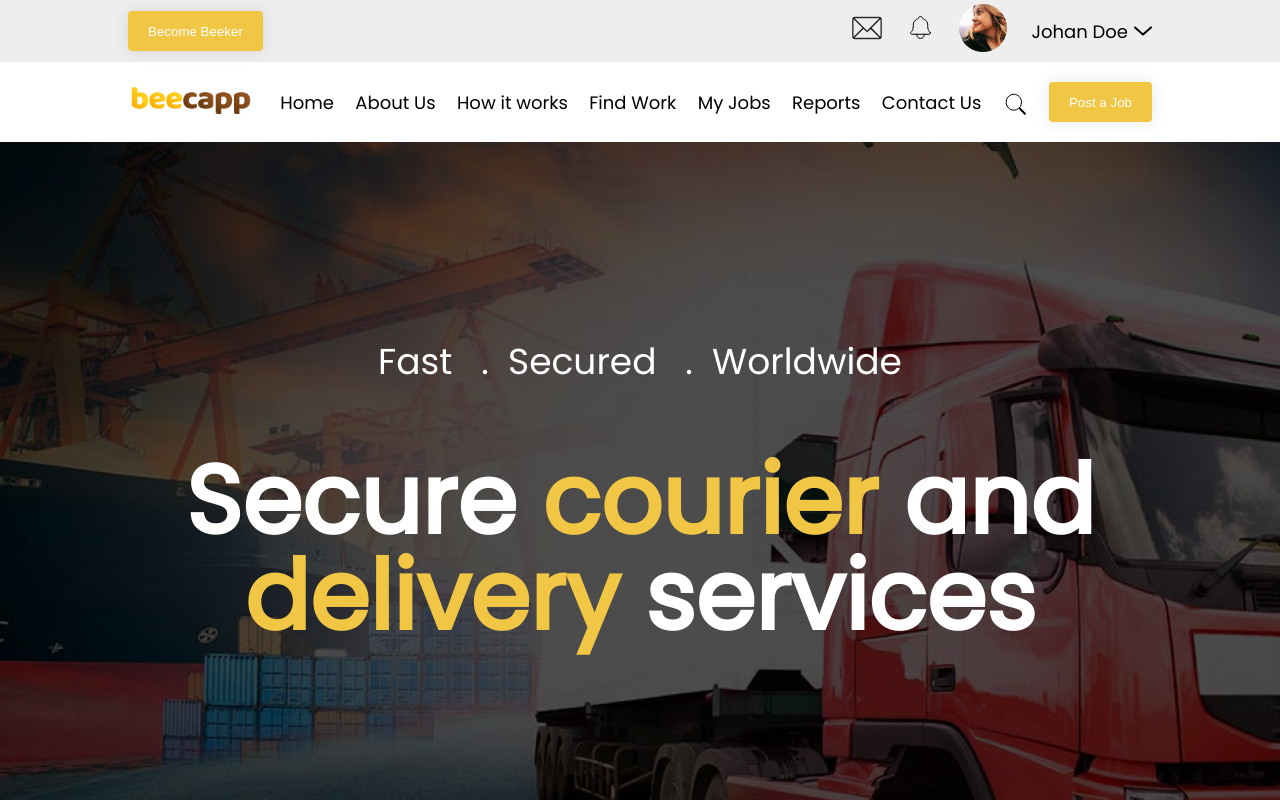
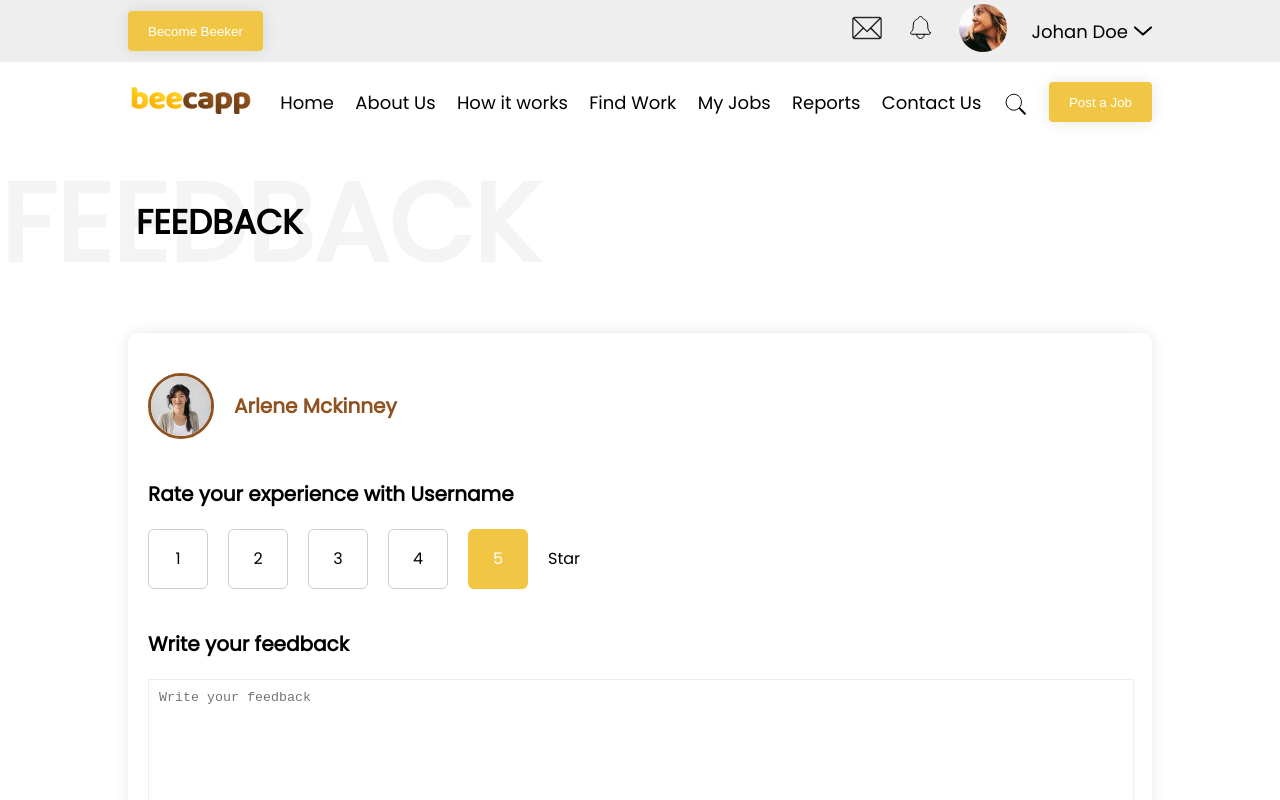
Before and after one commit to asadrazashah/becapp, a React (Create React App) app: page /feedback in a window 1280 px wide. Before the commit this address led to /home. Shown: the top 800 px of the page. Built offline with nearby package versions, Linux system fonts and the light colour scheme.

Commit message:
added feedback screen

```diff
--- a/src/Routes.tsx
+++ b/src/Routes.tsx
@@ -21,6 +21,7 @@ import JobDetails from './screens/JobDetails';
 import Home from "./screens/Home";
 import EditProfile from './screens/EditProfile';
 import ProposalDetails from './screens/ProposalDetails';
+import Feedback from './screens/Feedback';
 
 function Routes() {
     let auth = true;
@@ -54,6 +55,7 @@ function Routes() {
                     <Route exact path="/home/findwork/jobdetails" component={JobDetails} />
                     <Route exact path="/editprofile" component={EditProfile} />
                     <Route exact path="/home/job/proposal" component={ProposalDetails} />
+                    <Route exact path="/feedback" component={Feedback} />
                     <Route exact path="*" render={() => <Redirect to="/home" />} />
                 </Switch>
             </>}
--- /dev/null
+++ b/src/screens/Feedback.tsx
@@ -0,0 +1,37 @@
+import React from "react";
+import HeadingTypography from "../components/HeadingTypography";
+import Label from "../components/Label";
+import profileImg from "../assets/profile_avatar.png";
+import "../styles/screens/feedback.scss";
+import TextArea from "../components/TextArea";
+import ThemeButton from "../components/ThemeButton";
+
+const Feedback: React.FC = () => {
+    return <>
+        <HeadingTypography backText="Feedback" frontText="feedback" />
+        <div className="feedbackForm">
+            <div className="profileFeedbackHeader">
+                <div className="profileImg"><img src={profileImg} alt="avatar" /></div>
+                <h4 className="name">Arlene Mckinney</h4>
+            </div>
+            <div className="rating">
+                <Label text="Rate your experience with Username" bold />
+                <div className="ratingBox">
+                    <span className="box">1</span>
+                    <span className="box">2</span>
+                    <span className="box">3</span>
+                    <span className="box">4</span>
+                    <span className="box selected">5</span>
+                    <span>Star</span>
+                </div>
+            </div>
+            <Label text="Write your feedback" bold />
+            <TextArea placeholder="Write your feedback" />
+            <div className="btnEnd">
+                <ThemeButton title="Submit" style={{ backgroundColor: "#000", color: '#fff', width: "228px", height: "60px", fontSize: "20px", borderRadius: "10px" }} />
+            </div>
+        </div>
+    </>
+}
+
+export default Feedback
--- /dev/null
+++ b/src/styles/screens/feedback.scss
@@ -0,0 +1,77 @@
+@import "../Theme.scss";
+.feedbackForm {
+  box-shadow: 0px 0px 14px rgba(0, 0, 0, 0.1);
+  border-radius: 10px;
+  margin: 2% 10%;
+  padding: 40px 20px;
+  .rating {
+    padding: 20px 0px;
+  }
+}
+.profileFeedbackHeader {
+  display: flex;
+  align-items: center;
+  .profileImg {
+    margin-right: 20px;
+    border-radius: 50%;
+    border: 3px solid $brown;
+    width: 60px;
+    height: 60px;
+    img {
+      width: 100%;
+      height: 100%;
+      object-fit: cover;
+    }
+  }
+  .name {
+    font-size: 20px;
+    color: $brown;
+  }
+}
+.ratingBox {
+  display: flex;
+  align-items: center;
+  .box {
+    border: 1px solid #cccccc;
+    box-sizing: border-box;
+    border-radius: 6px;
+    width: 60px;
+    height: 60px;
+    display: flex;
+    justify-content: center;
+    align-items: center;
+    margin-right: 20px;
+  }
+  .selected {
+    background: $golden;
+    color: #fff;
+    border: none;
+  }
+}
+
+@media (max-width: 580px) {
+  .ratingBox {
+    .box {
+      width: 40px;
+      height: 40px;
+    }
+  }
+  .profileFeedbackHeader {
+    .profileImg {
+      width: 40px;
+      height: 40px;
+    }
+    .name {
+      font-size: 16px;
+    }
+  }
+}
+@media (max-width: 400px) {
+  .ratingBox {
+    .box {
+      width: 30px;
+      height: 30px;
+      margin-right: 10px;
+    }
+  }
+}
```
